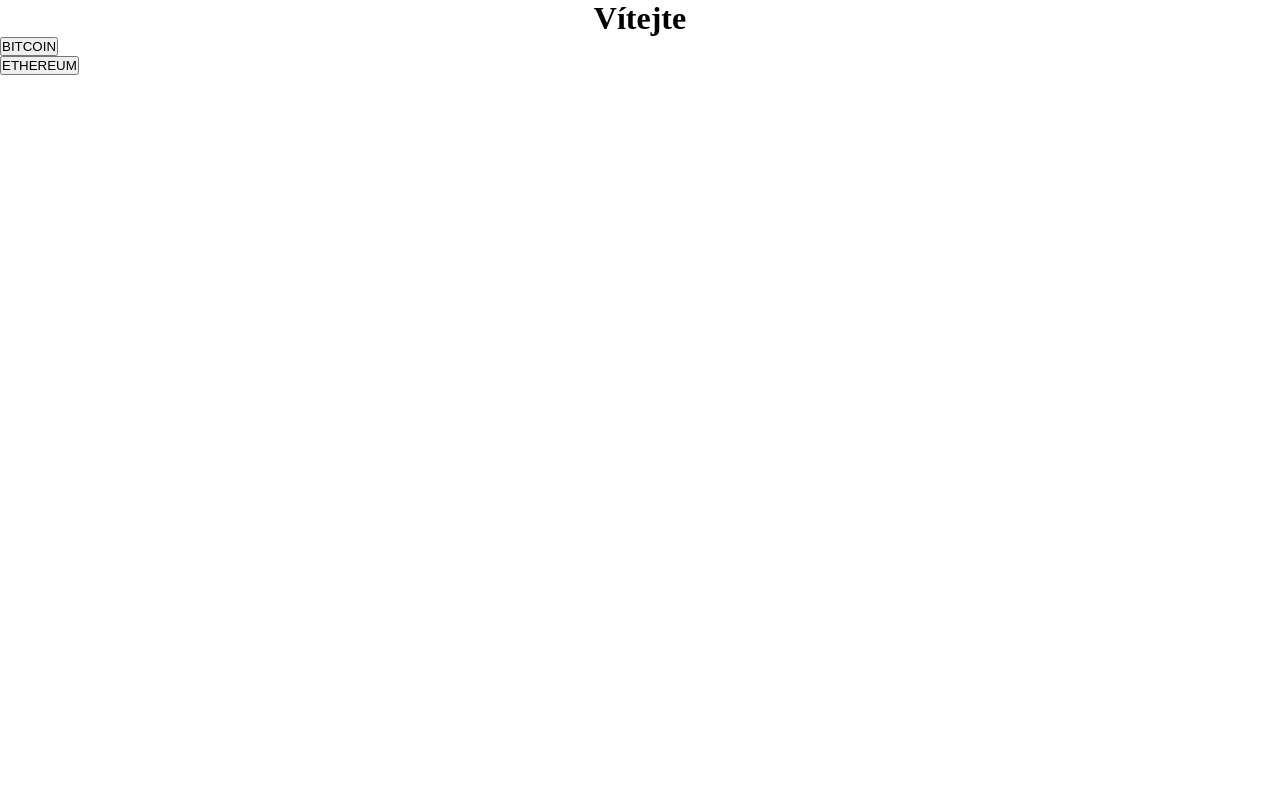
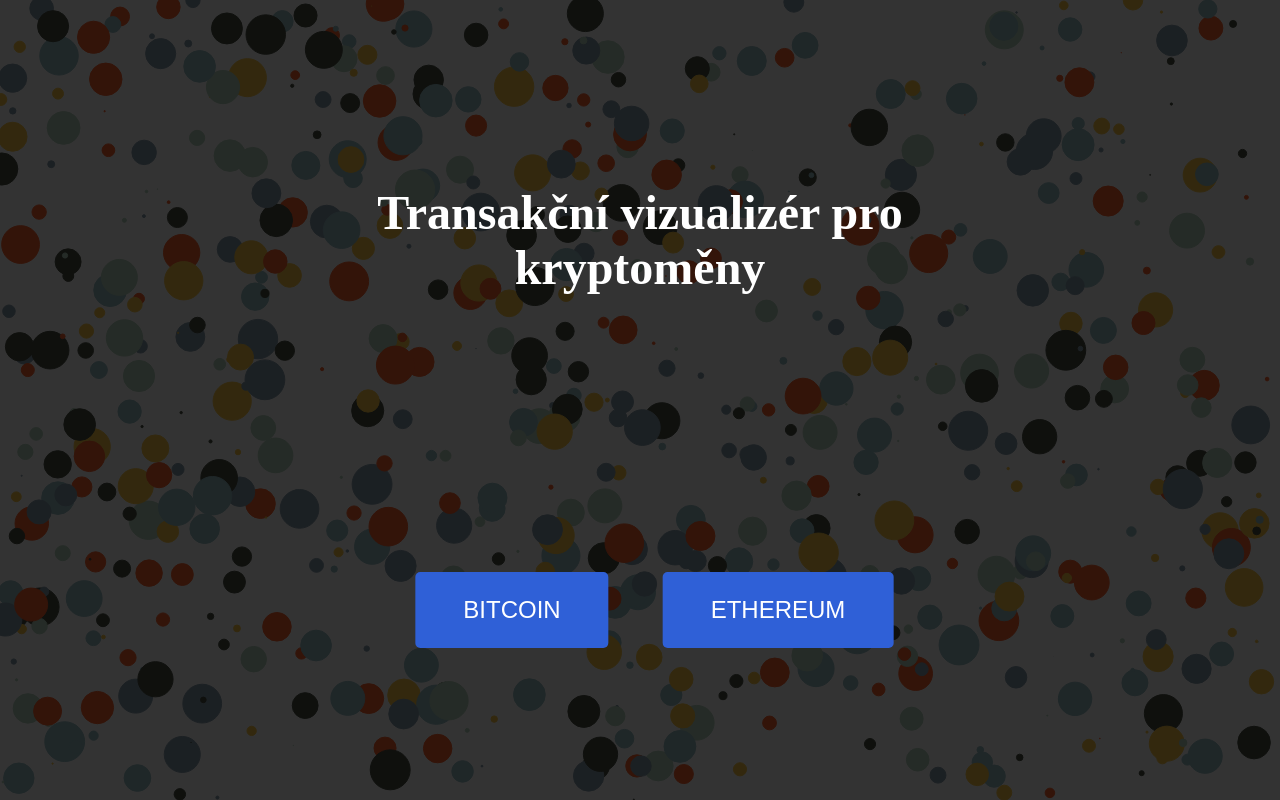
Before and after one commit to Friendlykid/transaction-visualizer, a website: page views/index.html in a window 1280 px wide. Drawn offline with Linux system fonts and the light colour scheme.

Commit message:
Úprava úvodní stránky

```diff
--- a/views/index.html
+++ b/views/index.html
@@ -4,15 +4,209 @@
     <meta charset="UTF-8">
     <title>transaction-visualizer</title>
     <link rel="stylesheet" href="style.css">
+    <style>
+        body {
+            margin: 0;
+            padding: 0;
+            overflow: hidden;
+        }
+        #canvas {
+            position: absolute;
+            top: 0;
+            left: 0;
+            z-index: -1;
+            height: 100%;
+            width: 100%;
+        }
+        #overlay {
+            width: 100%;
+            height: 100%;
+            position: absolute;
+            background: rgba(0, 0, 0, 0.8);
+            z-index: 0;
+        }
+        h1 {
+            position: absolute;
+            top: 30%;
+            left: 50%;
+            transform: translate(-50%, -50%);
+            z-index: 1;
+            color: white;
+            font-size: 3em;
+            text-align: center;
+        }
+        #form-bitcoin {
+            position: absolute;
+            top: 70%;
+            left: 40%;
+            transform: translateX(-50%);
+            z-index: 1;
+        }
+        #form-ethereum {
+            position: absolute;
+            top: 70%;
+            left: 60%;
+            transform: translateX(-50%);
+            z-index: 1;
+        }
+        button{
+            padding: 1em 2em;
+            font-size: 1.5em;
+            margin: 0.5em;
+            background-color: #2f60d7;
+            color: white;
+            border: none;
+            border-radius: 5px;
+            cursor: pointer;
+        }
+        button {
+            padding: 1em 2em;
+            font-size: 1.5em;
+            margin: 0.5em;
+            background-color: #2f60d7;
+            color: white;
+            border: none;
+            border-radius: 5px;
+            cursor: pointer;
+        }
+        button:hover {
+            background-color: #284b98;
+        }
+        #flexbox{
+            display: flex;
+            flex-direction: column;
+            flex-wrap: nowrap;
+            justify-content: space-around;
+            align-items: stretch;
+            align-content: stretch;
+        }
+
+        .flex-items {
+            margin: 0 10px;
+        }
+
+    </style>
 </head>
 <body>
-    <h1>Vítejte</h1>
-    <form action="./Bitcoin/bitcoin.html">
-        <button type="submit">BITCOIN</button>
-    </form>
-    <form action="ethereum.html">
-        <button type="submit">ETHEREUM</button>
-    </form>
+    <canvas id="canvas"></canvas>
+    <div id="overlay"></div>
+    <div class="flexbox">
+        <div class="flex-items">
+            <h1>Transakční vizualizér pro kryptoměny</h1>
+        </div>
+    </div>
 
+    <div id="flexbox">
+        <div class="flex-items">
+            <form action="./Bitcoin/bitcoin.html" id="form-bitcoin">
+                <button type="submit">BITCOIN</button>
+            </form>
+        </div>
+        <div class="flex-items">
+            <form action="ethereum.html" id="form-ethereum" class="flex-items">
+                <button type="submit">ETHEREUM</button>
+            </form>
+        </div>
+    </div>
+
+<script>
+    const canvas = document.getElementById("canvas");
+    canvas.width = window.innerWidth;
+    canvas.height = window.innerHeight;
+    const c = canvas.getContext('2d');
+    const mouse = {
+        x: undefined,
+        y: undefined
+    };
+
+    const colorArray = [
+        '#B9D8C2',
+        '#9AC2C9',
+        '#8AA1B1',
+        '#4A5043',
+        '#FFCB47',
+        '#ff622c'
+    ];
+    class Circle{
+        constructor(x, y, dx , dy, radius){
+
+            this.x = x;
+            this.y = y;
+            this.dx = dx;
+            this.dy = dy;
+            this.radius = radius;
+            this.originalradius = radius;
+            this.color = colorArray[Math.floor(Math.random()*colorArray.length)];
+        }
+
+        draw = function (){
+                c.beginPath();
+                c.arc(this.x,this.y, this.radius, 0, Math.PI*2, false );
+                c.strokeStyle = this.color;
+                c.fillStyle = this.color;
+                c.fill();
+                c.stroke();
+            }
+
+        update() {
+            if(this.x + this.radius > canvas.width || this.x < 0 ){
+                this.dx = -this.dx;
+            }
+            if(this.y + this.radius > canvas.height || this.y < 0 ){
+                this.dy = -this.dy;
+            }
+
+            this.x+=this.dx;
+            this.y+=this.dy;
+
+            if((mouse.x - this.x < 50 && mouse.x - this.x > -50)
+                && (mouse.y - this.y < 50 && mouse.y - this.y > -50) && this.radius < 150){
+                this.radius++;
+            }else if(this.radius > this.originalradius && this.radius > 1){
+                this.radius--;
+            }
+
+            this.draw();
+        }
+    }
+
+    window.addEventListener('mousemove', ev => {
+        mouse.x = ev.x;
+        mouse.y=ev.y;
+    })
+
+    window.addEventListener('resize', () =>{
+        canvas.width = window.innerWidth;
+        canvas.height = window.innerHeight;
+        init();
+    })
+
+    let circleArray = [];
+
+    function init(){
+        circleArray = [];
+        for(let i = 0; i < 700; i++){
+            let radius = Math.random() * 20;
+            let x = Math.random()* (canvas.width - radius*2) + radius;
+            let y = Math.random()* (canvas.height - radius*2) + radius;
+            let dx = 2*(Math.random()-0.5);
+            let dy = 2*(Math.random()-0.5);
+
+            circleArray.push(new Circle(x,y,dx,dy,radius));
+
+        }
+    }
+    function animate(){
+        requestAnimationFrame(animate);
+        c.clearRect(0,0, innerWidth,innerHeight);
+        for(let i = 0;i < circleArray.length;i++){
+            //console.log(circleArray[i].getX());
+            circleArray[i].update();
+        }
+    }
+
+    init();
+    animate();
+</script>
 </body>
 </html>
--- a/views/style.css
+++ b/views/style.css
@@ -9,3 +9,9 @@
     width: 100%;
     height: 100%;
 }
+.overlay{
+    width: 100%;
+    height: 100%;
+    position: absolute;
+    background: rgba(0, 0, 0, 0.5);
+}
```
